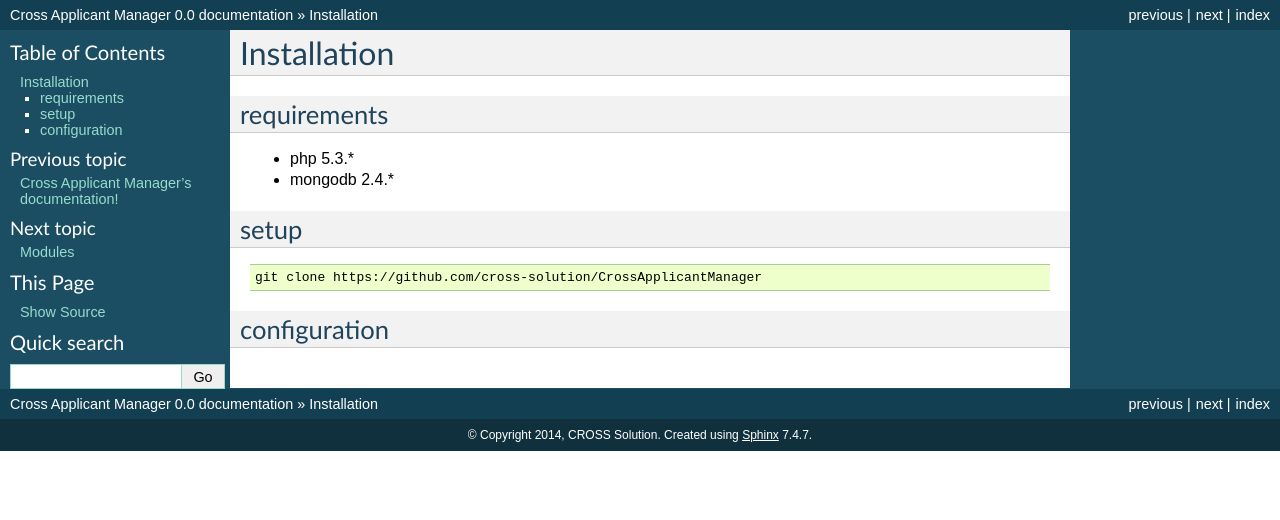
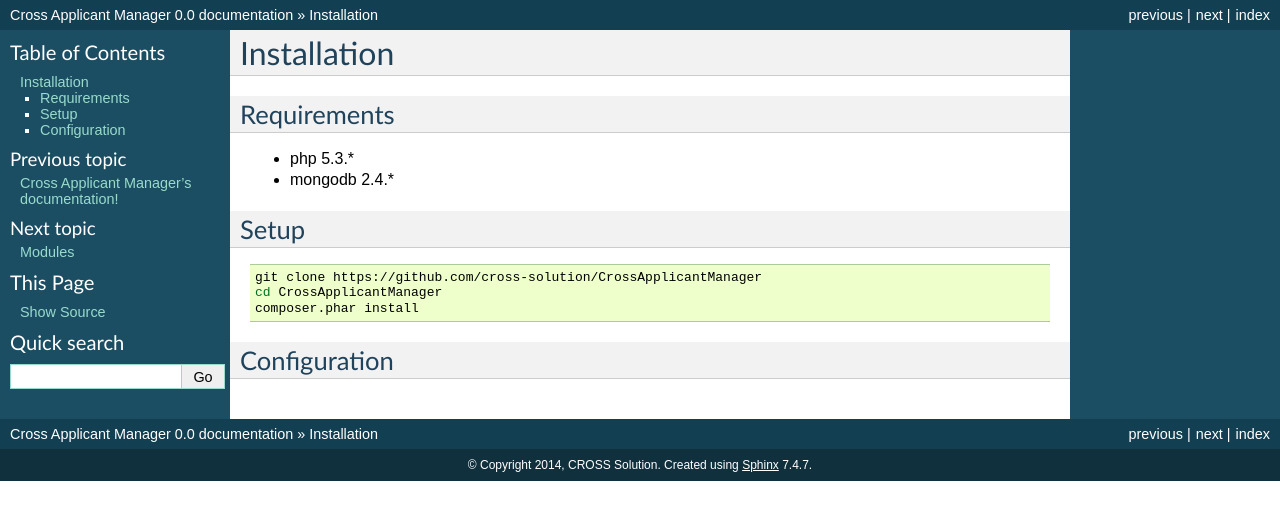
Before and after one commit to cross-solution/YawikDocs, a Sphinx documentation site: the page built from source/installation.rst, in a window 1280 px wide. Shown: the top 520 px of the page. Built offline with Sphinx 7.4.7, drawn with Linux system fonts in a browser that asks for light colours.

Commit message:
Update installation.rst

```diff
--- a/source/installation.rst
+++ b/source/installation.rst
@@ -1,20 +1,21 @@
 Installation
 ============
 
-requirements
+Requirements
 ------------
 
 * php 5.3.*
 * mongodb 2.4.*
 
-setup
+Setup
 -----
 
 .. code-block:: sh
 
   git clone https://github.com/cross-solution/CrossApplicantManager
+  cd CrossApplicantManager
+  composer.phar install
 
 
-
-configuration
+Configuration
 -------------
```
